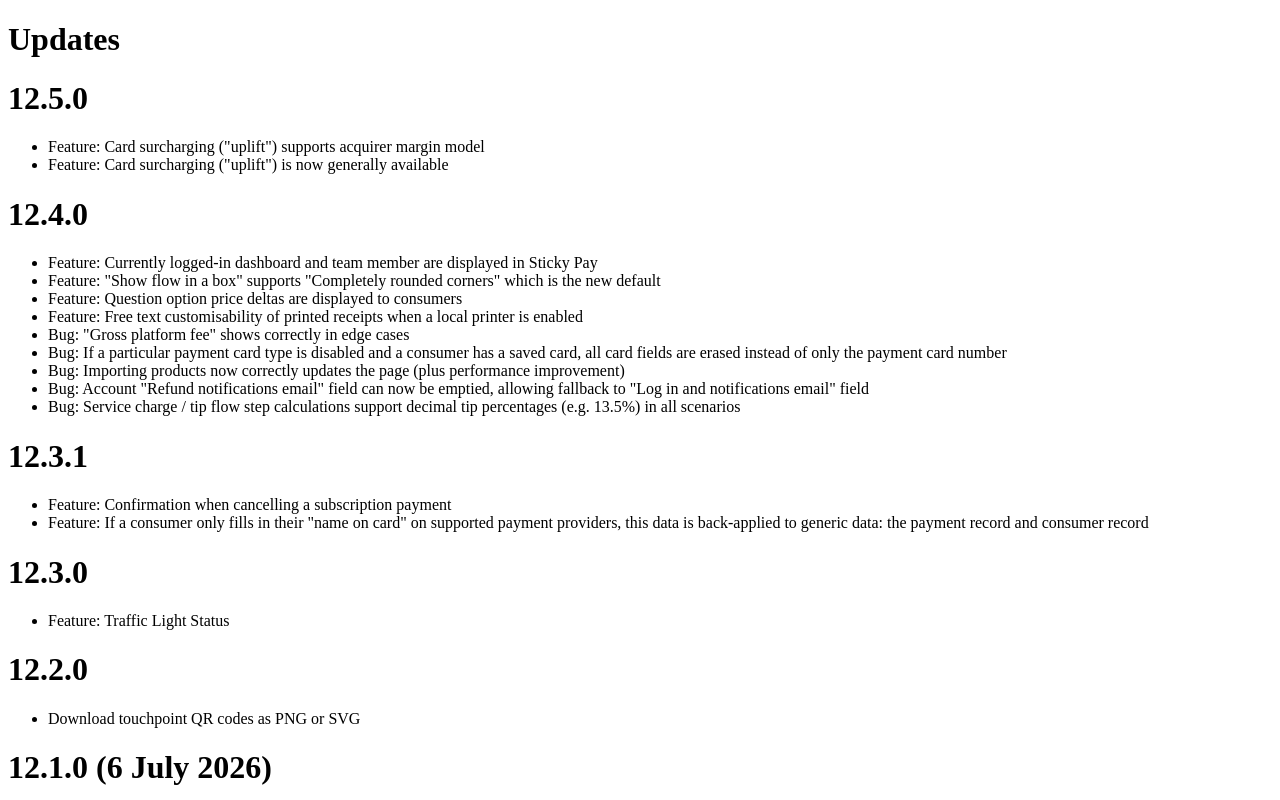
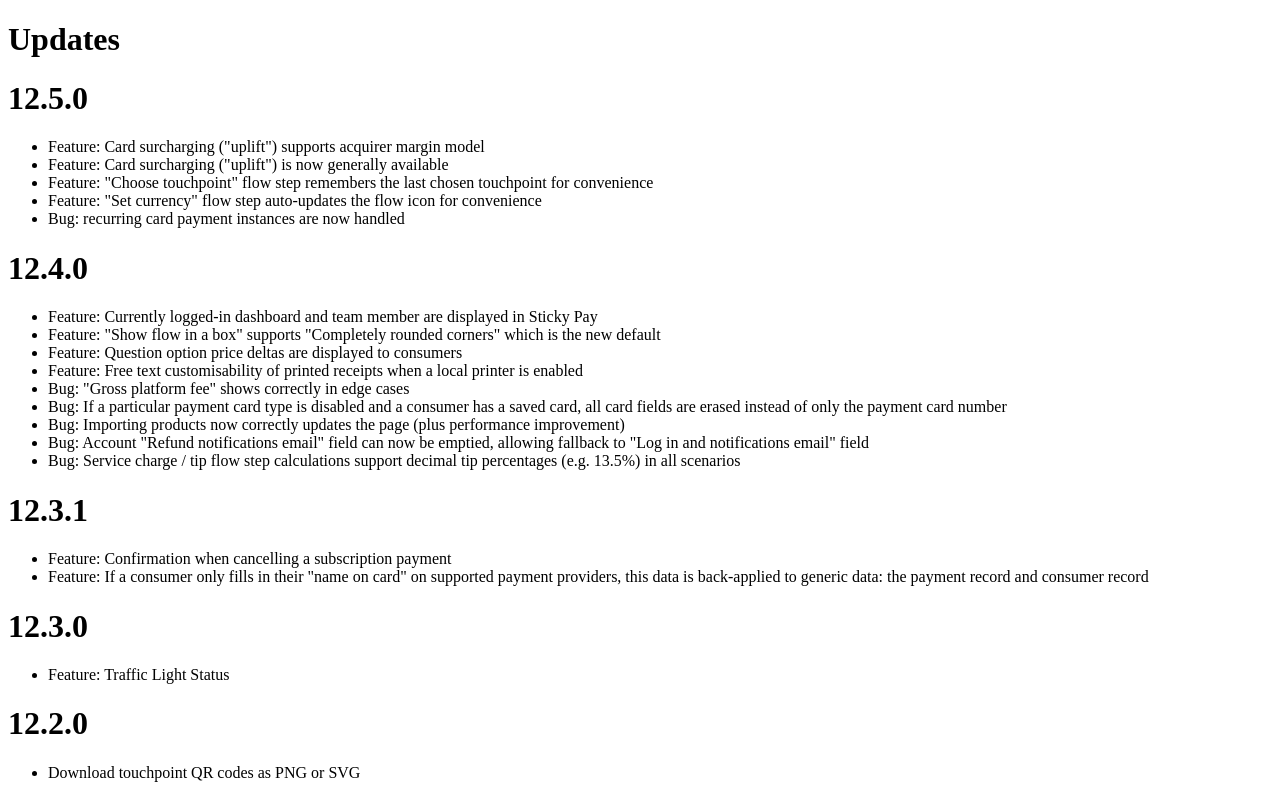
Before and after one commit to Stickyto/sticky-docs, a Next.js app in the folder src/: page /updates in a window 1280 px wide. Shown: the top 800 px of the page. Built offline with nearby package versions, Linux system fonts and the light colour scheme.

Commit message:
`12.5.0`

```diff
--- a/src/pages/updates.mdx
+++ b/src/pages/updates.mdx
@@ -3,6 +3,9 @@
 # 12.5.0
  - Feature: Card surcharging ("uplift") supports acquirer margin model
  - Feature: Card surcharging ("uplift") is now generally available
+ - Feature: "Choose touchpoint" flow step remembers the last chosen touchpoint for convenience
+ - Feature: "Set currency" flow step auto-updates the flow icon for convenience
+ - Bug: recurring card payment instances are now handled
 
 # 12.4.0
  - Feature: Currently logged-in dashboard and team member are displayed in Sticky Pay
```
